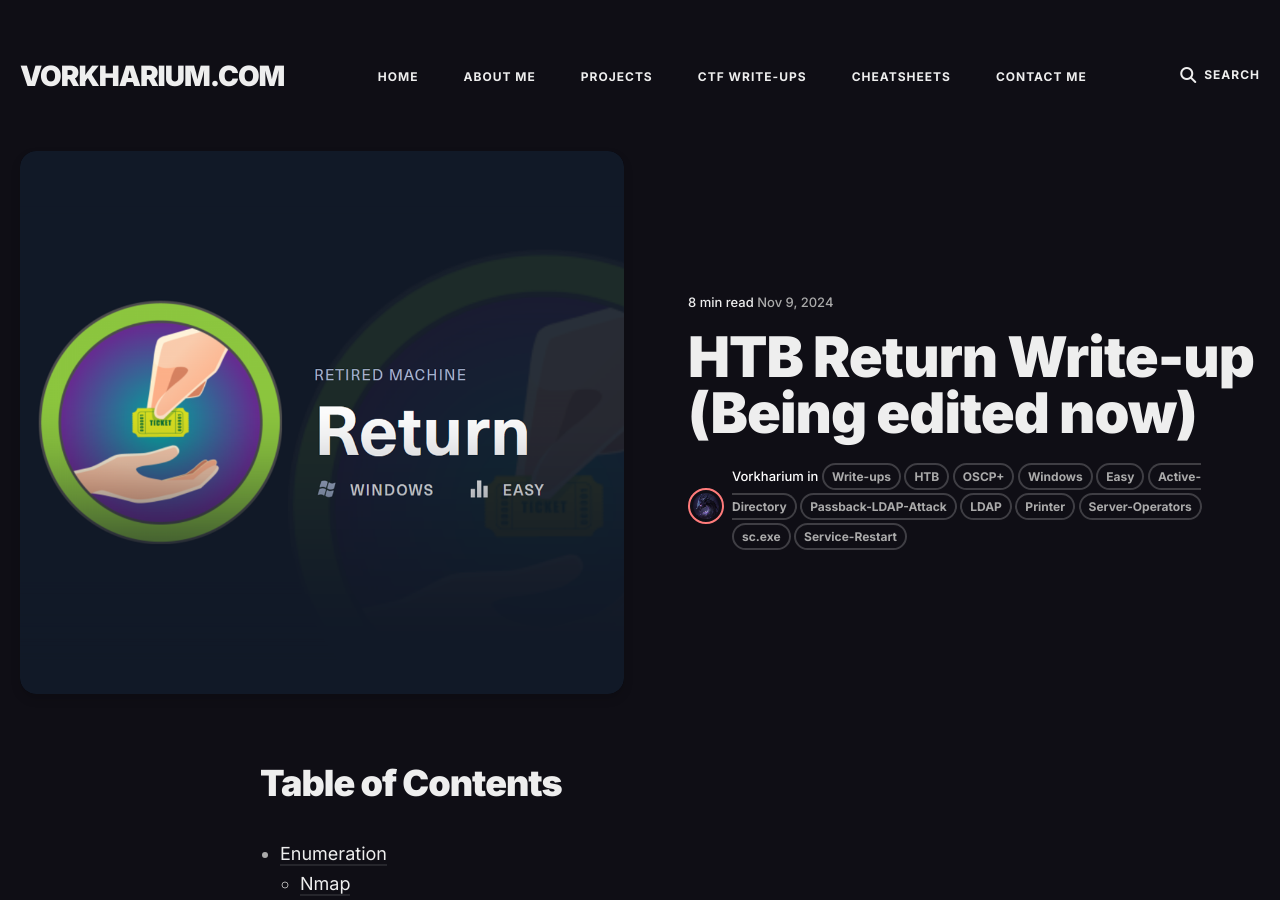
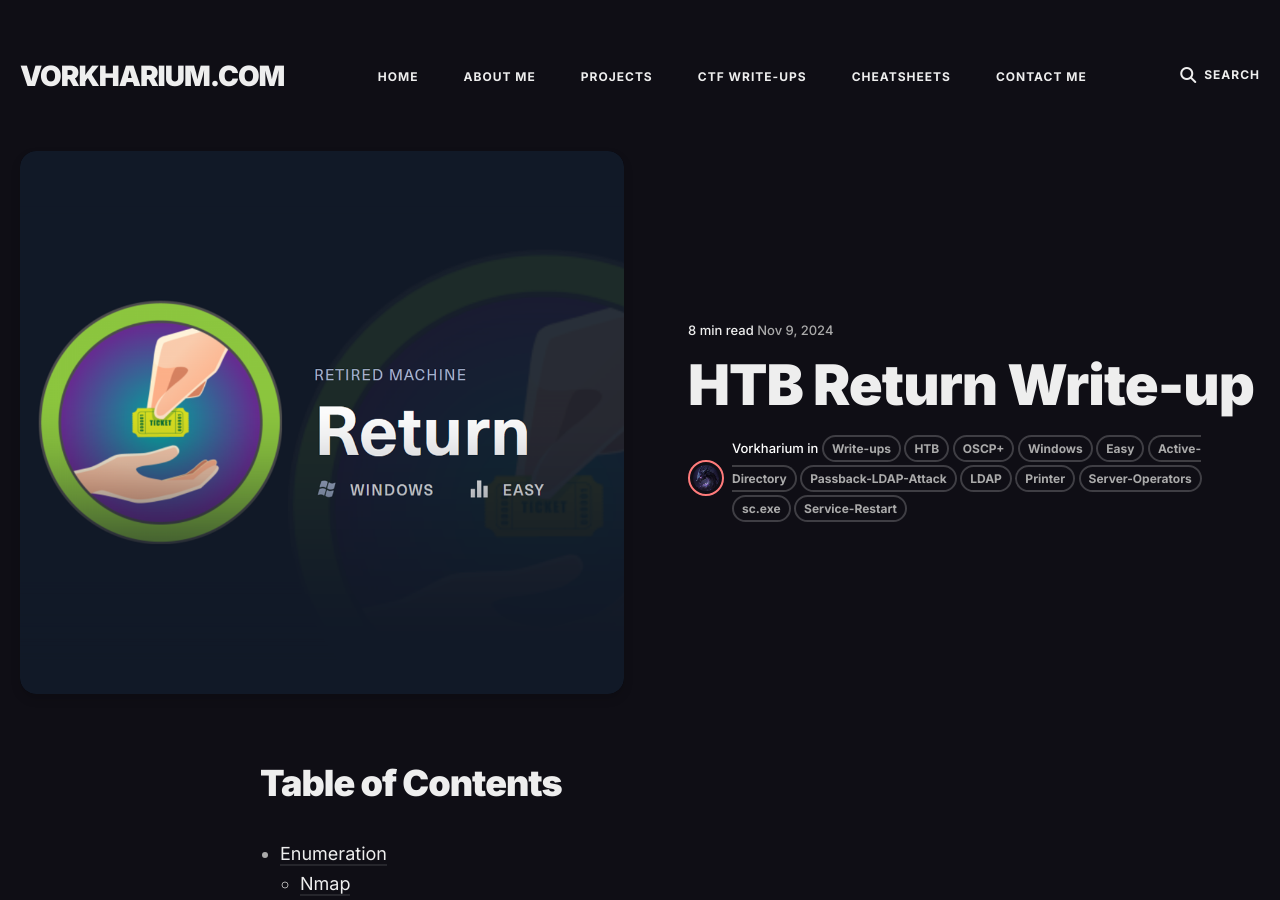
Before and after one commit to Vorkharium/vorkharium.github.io, a Jekyll site: the page built from _posts/2024-11-09-HTB-Return-Write-up.md, in a window 1280 px wide and 900 px high. Built offline with Jekyll 4.4.1, drawn with Linux system fonts in a browser that asks for light colours; some of the changed text lies outside the part shown.

Commit message:
Update 2024-11-09-HTB-Return-Write-up.md

```diff
--- a/_posts/2024-11-09-HTB-Return-Write-up.md
+++ b/_posts/2024-11-09-HTB-Return-Write-up.md
@@ -1,6 +1,6 @@
 ---
 layout: post
-title:  HTB Return Write-up (Being edited now)
+title:  HTB Return Write-up
 description: Part of the OSCP+ Preparation Series
 date:   2024-11-10 00:00:00 +0300
 image:  '/images/htb_return.png'
```
